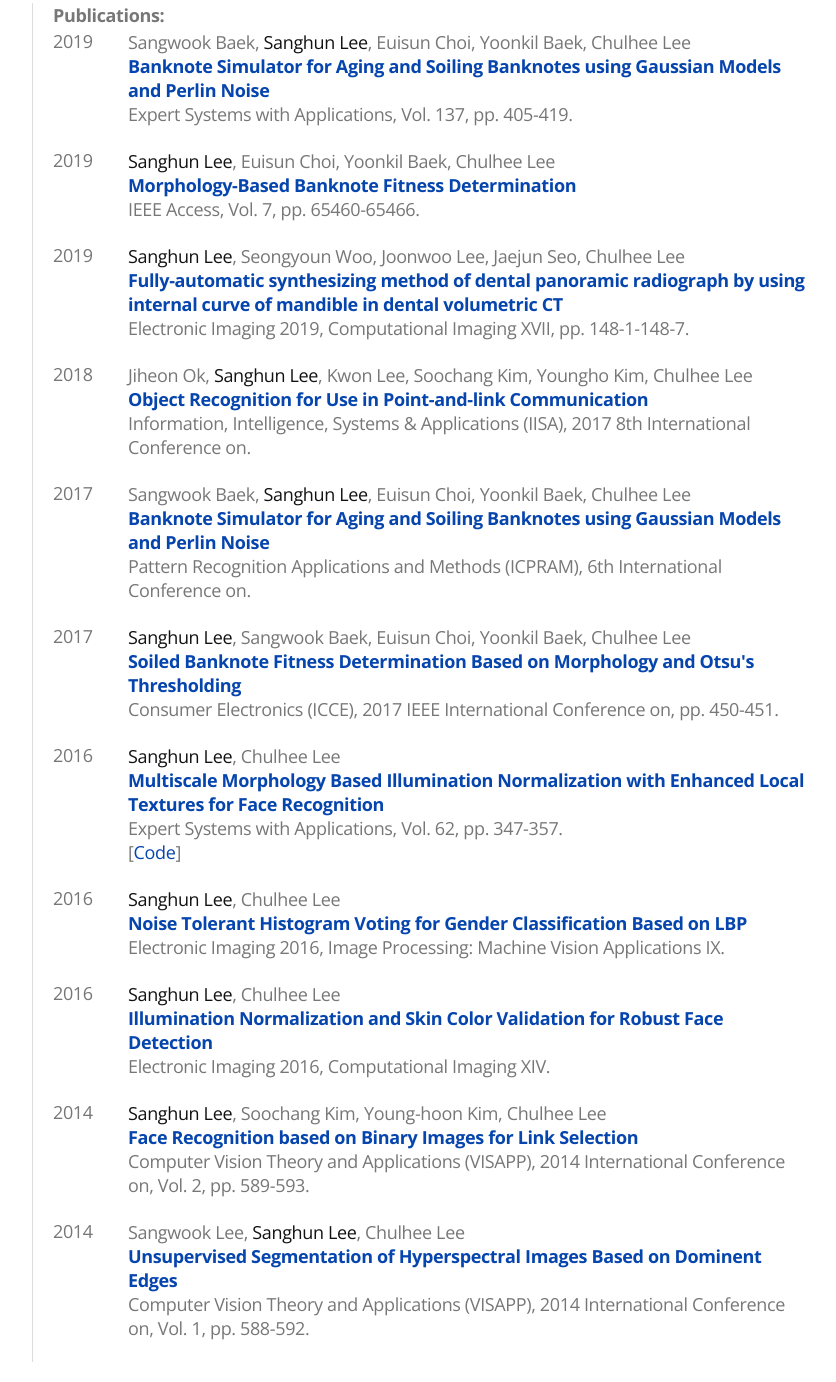
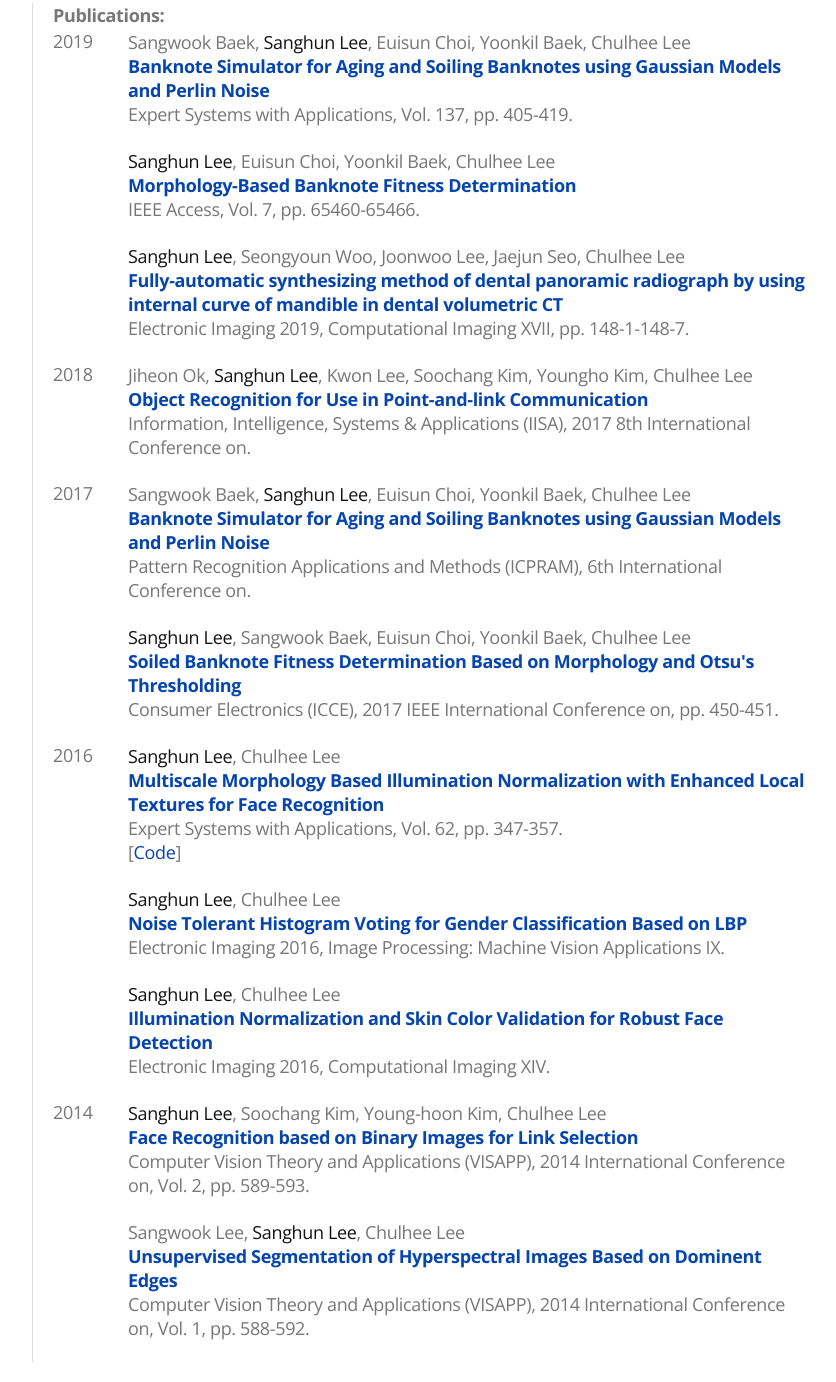
Before and after one commit to Nicatio/nicatio.github.io, a plain HTML site: page index.html in a window 1280 px wide. Shown: the part 410-1792 px from the top of the page, without its empty margins (208-1044 px from the left). Drawn offline with nearby package versions, Linux system fonts and the light colour scheme.

Commit message:
Update index.html

```diff
--- a/index.html
+++ b/index.html
@@ -76,14 +76,14 @@ Sangwook Baek, <span class="black">Sanghun Lee</span>, Euisun Choi, Yoonkil Baek
 </tr>
 
 <tr>
-<td class="year">2019</td>
+<td class="year"></td>
 <td class="ttext">
 <span class="black">Sanghun Lee</span>, Euisun Choi, Yoonkil Baek, Chulhee Lee<br/><span class="blackbold"><A href="https://ieeexplore.ieee.org/iel7/6287639/8600701/08721094.pdf" target="_blank">Morphology-Based Banknote Fitness Determination</a></span><br/>IEEE Access, Vol. 7, pp. 65460-65466.
 </td>
 </tr>
 
 <tr>
-<td class="year">2019</td>
+<td class="year"></td>
 <td class="ttext">
 <span class="black">Sanghun Lee</span>, Seongyoun Woo, Joonwoo Lee, Jaejun Seo, Chulhee Lee<br/><span class="blackbold"><A href="https://ist.publisher.ingentaconnect.com/contentone/ist/ei/2019/00002019/00000013/art00014" target="_blank">Fully-automatic synthesizing method of dental panoramic radiograph by using internal curve of mandible in dental volumetric CT</a></span><br/>Electronic Imaging 2019, Computational Imaging XVII, pp. 148-1-148-7.
 </td>
@@ -104,7 +104,7 @@ Sangwook Baek, <span class="black">Sanghun Lee</span>, Euisun Choi, Yoonkil Baek
 </tr>
 
 <tr>
-<td class="year">2017</td>
+<td class="year"></td>
 <td class="ttext">
 <span class="black">Sanghun Lee</span>, Sangwook Baek, Euisun Choi, Yoonkil Baek, Chulhee Lee<br/><span class="blackbold"><A  href="https://doi.org/10.1109/ICCE.2017.7889392" target="_blank">Soiled Banknote Fitness Determination Based on Morphology and Otsu's Thresholding</a></span><br/>Consumer Electronics (ICCE), 2017 IEEE International Conference on, pp. 450-451.
 </td>
@@ -118,14 +118,14 @@ Sangwook Baek, <span class="black">Sanghun Lee</span>, Euisun Choi, Yoonkil Baek
 </tr>
 
 <tr>
-<td class="year">2016</td>
+<td class="year"></td>
 <td class="ttext">
 <span class="black">Sanghun Lee</span>, Chulhee Lee<br/><span class="blackbold"><A href="http://ist.publisher.ingentaconnect.com/contentone/ist/ei/2016/00002016/00000014/art00012" target="_blank">Noise Tolerant Histogram Voting for Gender Classification Based on LBP</a></span><br/>Electronic Imaging 2016, Image Processing: Machine Vision Applications IX.
 </td>
 </tr>
 
 <tr>
-<td class="year">2016</td>
+<td class="year"></td>
 <td class="ttext">
 <span class="black">Sanghun Lee</span>, Chulhee Lee<br/><span class="blackbold"><A href="http://ist.publisher.ingentaconnect.com/contentone/ist/ei/2016/00002016/00000019/art00011" target="_blank">Illumination Normalization and Skin Color Validation for Robust Face Detection</a></span><br/>Electronic Imaging 2016, Computational Imaging XIV.
 </td>
@@ -139,7 +139,7 @@ Sangwook Baek, <span class="black">Sanghun Lee</span>, Euisun Choi, Yoonkil Baek
 </tr>
 
 <tr>
-<td class="year">2014</td>
+<td class="year"></td>
 <td class="ttext">
 Sangwook Lee, <span class="black">Sanghun Lee</span>, Chulhee Lee<br/><span class="blackbold"><A href="http://ieeexplore.ieee.org/xpls/abs_all.jsp?arnumber=7294862" target="_blank">Unsupervised Segmentation of Hyperspectral Images Based on Dominent Edges</a></span><br/>Computer Vision Theory and Applications (VISAPP), 2014 International Conference on, Vol. 1, pp. 588-592.
 </td>
```
